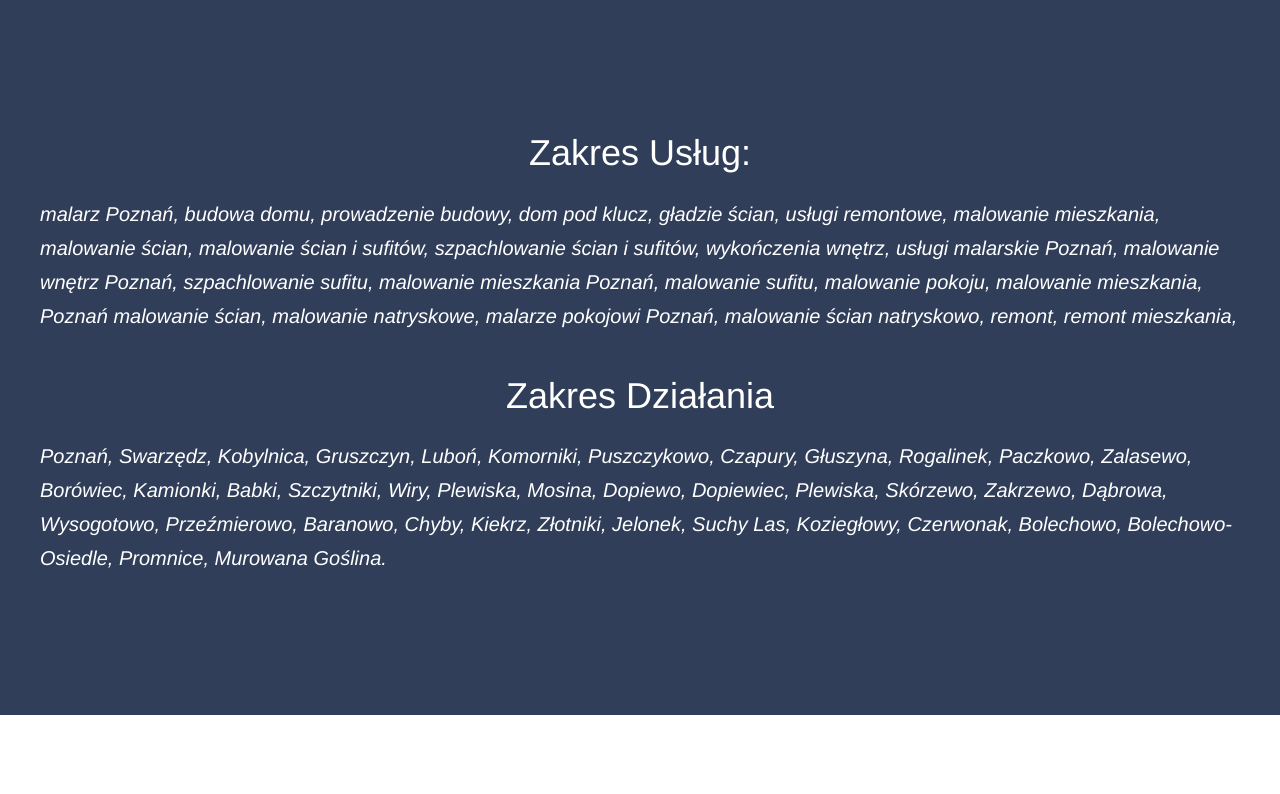
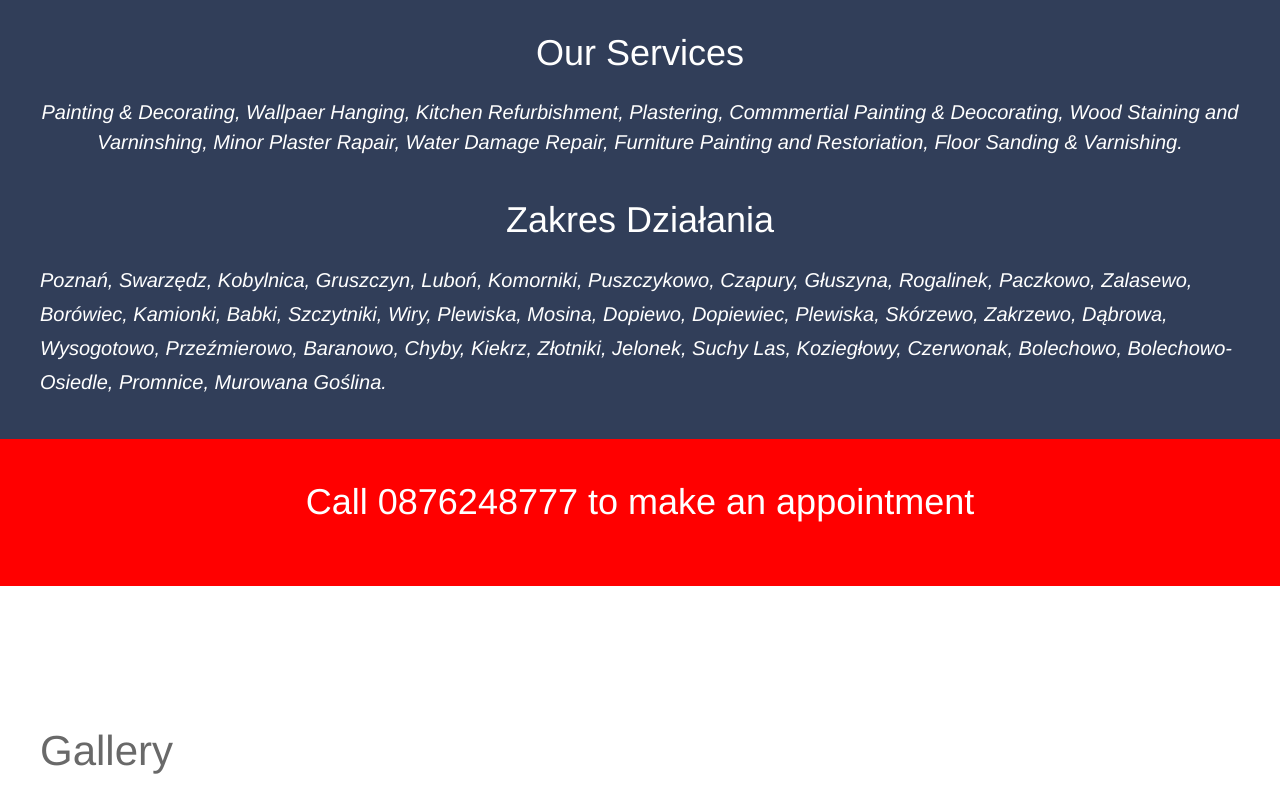
Before and after one commit to pawelztef/PaintingAndDecorating, a website: page app/index.html in a window 1280 px wide. Shown: the part 1900-2694 px from the top of the page. Drawn offline with nearby package versions, Linux system fonts and the light colour scheme.

Commit message:
OFFERS SECTION Copy added to section offeres

```diff
--- a/app/index.html
+++ b/app/index.html
@@ -36,9 +36,9 @@
                   <div class=uk-panel id=module-0>
                     <ul class="uk-nav uk-nav-default">
                       <li><a href="#firma" uk-scroll offset="-150" duration="800">About me</a></li>
-                      <li><a href="#offer" uk-scroll offset="-15" duration="800">Offer</a></li>
+                      <li><a href="#services" uk-scroll offset="-15" duration="800">Offer</a></li>
                       <li><a href="#testimonials" uk-scroll offset="0" duration="800">Testimonials</a></li>
-                      <li><a href="#offer" uk-scroll offset="-15" duration="800">Gallery</a></li>
+                      <li><a href="#gallery" uk-scroll offset="-15" duration="800">Gallery</a></li>
                       <li><a href="#contact" uk-scroll offset="0" duration="800">Contact</a></li>
                     </ul>
                   </div>
@@ -58,9 +58,9 @@
                   <div class=uk-navbar-right>
                     <ul class=uk-navbar-nav>
                       <li><a href="#firma" uk-scroll offset="-50" duration="800">About me</a></li>
-                      <li><a href="#offer" uk-scroll offset="-15" duration="800">Offer</a></li>
+                      <li><a href="#services" uk-scroll offset="-15" duration="800">Offer</a></li>
                       <li><a href="#testimonials" uk-scroll offset="0" duration="800">Testimonials</a></li>
-                      <li><a href="#offer" uk-scroll offset="-15" duration="800">Gallery</a></li>
+                      <li><a href="#gallery" uk-scroll offset="-15" duration="800">Gallery</a></li>
                       <li><a href="#contact" uk-scroll offset="0" duration="800">Contact</a></li>
                     </ul>
                   </div>
@@ -74,7 +74,7 @@
         <!-- Header image -->
         <div class="uk-section-default uk-section-overlap uk-position-relative uk-light" uk-scrollspy={&quot;target&quot;:&quot;[uk-scrollspy-class]&quot;,&quot;cls&quot;:&quot;uk-animation-fade&quot;,&quot;delay&quot;:200} tm-header-transparent=light tm-header-transparent-placeholder>
           <!-- <div class="bottom-curve"></div> -->
-          <div class="section-background-img uk-background-norepeat uk-background-cover uk-background-center-center uk-background-fixed uk-section uk-section-large">
+          <div class="section-background-img uk-background-norepeat uk-background-cover uk-background-center-center uk-background-fixed uk-section uk-section-large header-background-image">
             <div class="uk-container uk-position-relative">
               <div class="uk-margin-remove-top uk-margin-remove-bottom uk-grid-margin uk-margin-remove-top uk-margin-remove-bottom" uk-grid>
                 <div class=uk-width-1-1@m>
@@ -131,14 +131,18 @@ Free consultation and detailed quotes in writing will be provided prior to every
             </div>
           </div>
         </div>
-        <div id="testimonials" class="uk-section-secondary uk-section uk-section-large" uk-scrollspy={&quot;target&quot;:&quot;[uk-scrollspy-class]&quot;,&quot;cls&quot;:&quot;uk-animation-slide-bottom-medium&quot;,&quot;delay&quot;:200}>
+        <div id="services" class="uk-section-secondary uk-section uk-section-small" uk-scrollspy={&quot;target&quot;:&quot;[uk-scrollspy-class]&quot;,&quot;cls&quot;:&quot;uk-animation-slide-bottom-medium&quot;,&quot;delay&quot;:200}>
           <div class=uk-container>
             <div class=uk-grid-margin uk-grid>
               <div class=uk-width-1-1@s>
-                <h2 class=uk-text-center uk-scrollspy-class><p>Zakres Usług:</p></h2>
+                <h2 class=uk-text-center uk-scrollspy-class><p>Our Services</p></h2>
                 <blockquote uk-scrollspy-class>
-                  <p>malarz Poznań, <a title="budowa domu" href=/budowa-domow>budowa domu</a>, prowadzenie budowy, dom pod klucz, gładzie ścian, usługi remontowe, malowanie mieszkania, malowanie ścian, malowanie ścian i sufitów, szpachlowanie ścian i sufitów, wykończenia wnętrz, usługi malarskie Poznań, malowanie wnętrz Poznań, szpachlowanie sufitu, malowanie mieszkania Poznań, malowanie sufitu, malowanie pokoju, malowanie mieszkania, Poznań malowanie ścian, <a title="malowanie natryskowe" href=/malowanie-natryskowe>malowanie natryskowe</a>, malarze pokojowi Poznań, malowanie ścian natryskowo, remont, remont mieszkania,</p>
+                  <p class="uk-text-center uk-text-large">Painting & Decorating, Wallpaer Hanging, Kitchen Refurbishment, Plastering, Commmertial Painting & Deocorating,
+                  Wood Staining and Varninshing, Minor Plaster Rapair, Water Damage Repair, Furniture Painting and Restoriation, Floor Sanding & Varnishing.
+                  </p>
                 </blockquote>
+              </div>
+              <div id="testimonials" class="uk-width-1-1@s">
                 <h2 class=uk-text-center uk-scrollspy-class><p>Zakres Działania</p></h2>
                 <blockquote uk-scrollspy-class>
                   <p>Poznań, Swarzędz, Kobylnica, Gruszczyn, Luboń, Komorniki, Puszczykowo, Czapury, Głuszyna, Rogalinek, Paczkowo, Zalasewo, Borówiec, Kamionki, Babki, Szczytniki, Wiry, Plewiska, Mosina, Dopiewo, Dopiewiec, Plewiska, Skórzewo, Zakrzewo, Dąbrowa, Wysogotowo, Przeźmierowo, Baranowo, Chyby, Kiekrz, Złotniki, Jelonek, Suchy Las, Koziegłowy, Czerwonak, Bolechowo, Bolechowo-Osiedle, Promnice, Murowana Goślina.</p>
@@ -147,13 +151,18 @@ Free consultation and detailed quotes in writing will be provided prior to every
             </div>
           </div>
         </div>
+        <div id="services-call-to-action" class="uk-section-secondary uk-section uk-section-small" uk-scrollspy={&quot;target&quot;:&quot;[uk-scrollspy-class]&quot;,&quot;cls&quot;:&quot;uk-animation-slide-bottom-medium&quot;,&quot;delay&quot;:200}>
+          <div class=uk-container>
+            <h2 class=uk-text-center><p>Call 0876248777 to make an appointment</p></h2>
+          </div>
+        </div>
         <!-- End of summary section -->
         <!-- Offer section -->
-        <div id="offer" class="uk-section-default uk-section uk-section-large">
+        <div id="gallery" class="uk-section-default uk-section uk-section-large">
           <div class="uk-container">
             <div class="uk-grid-margin uk-grid uk-grid-stack" uk-grid="">
               <div class="uk-width-1-1@m uk-first-column">
-                <h1><p>Zakres Usług</p></h1>
+                <h1><p>Gallery</p></h1>
                 <div class="uk-margin uk-text-center uk-child-width-1-1 uk-child-width-1-3@m uk-grid-divider uk-grid uk-flex-top uk-flex-wrap-top uk-grid-stack" uk-grid="masonry: true;parallax: 310" uk-lightbox="toggle: a[data-type]" style="padding-bottom: 310px;">
                   <div class="uk-first-column" style="transform: translateY(3.08062px);">
                     <div class="el-item uk-inline-clip uk-transition-toggle uk-light" tabindex="0">
--- a/app/sass/styles.sass
+++ b/app/sass/styles.sass
@@ -1,9 +1,19 @@
 @import 'variables'
 
-.section-background-img
-  // background-image: url('https://malujemypoznan.com.pl/templates/yootheme/cache/color-3238003_1920-7fa0dd65.jpeg')
+#services
+  .uk-text-large
+
+#services-call-to-action
+    background-color: red
+
+.header-background-image
   background-image: url('../images/header2.jpg')
-  // box-shadow: inset 0 0 0 100px rgba(0, 0, 0, 0.27)
+
+.testimonial-background-image
+  background-image: url('../images/header4.jpg')
+  background-color: $dark
+  background-blend-mode: luminosity
+
 .bottom-curve
   background-image: url("../images/curve.png")
   background-repeat: no-repeat
@@ -73,3 +83,9 @@ textarea
 .side-image
   padding-left: 50px
   border-radius: 0 0 30px 0
+
+#testimonials
+  // background-image: url('../images/header6.jpg')
+  // background-size: cover
+  // background-color: $dark
+  // background-blend-mode: luminosity
```
Also changed, not shown: app/css/styles.css, app/images/about_img.jpeg (deleted), app/images/header6.jpg (added). Lines whose indentation alone changed are shown as unchanged.
